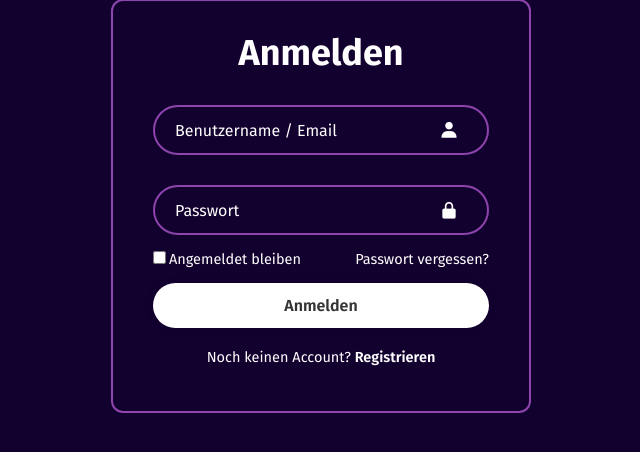
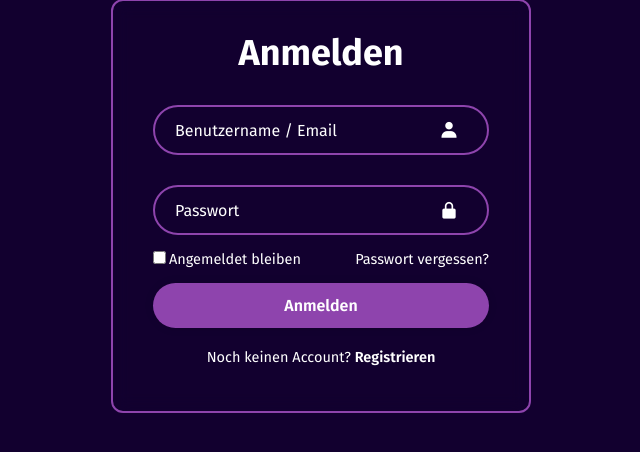
Before and after one commit to MarcusNebel/My-NAS, a PHP site: page /Login/Login.php in a window 1280 px wide. Shown: the part 194-646 px from the top of the page, without its empty margins (319-959 px from the left). Run offline with PHP 8.4, Linux system fonts and the light colour scheme.

Commit message:
Changed loginform design

```diff
--- a/Login/styles.css
+++ b/Login/styles.css
@@ -83,14 +83,14 @@ body{
 .wrapper .btn{
   width: 100%;
   height: 45px;
-  background: #fff;
+  background: #8e44ad;
   border: none;
   outline: none;
   border-radius: 40px;
   box-shadow: 0 0 10px rgba(0, 0, 0, .1);
   cursor: pointer;
   font-size: 16px;
-  color: #333;
+  color: #FFF;
   font-weight: 600;
 }
 .wrapper .register-link{
```
